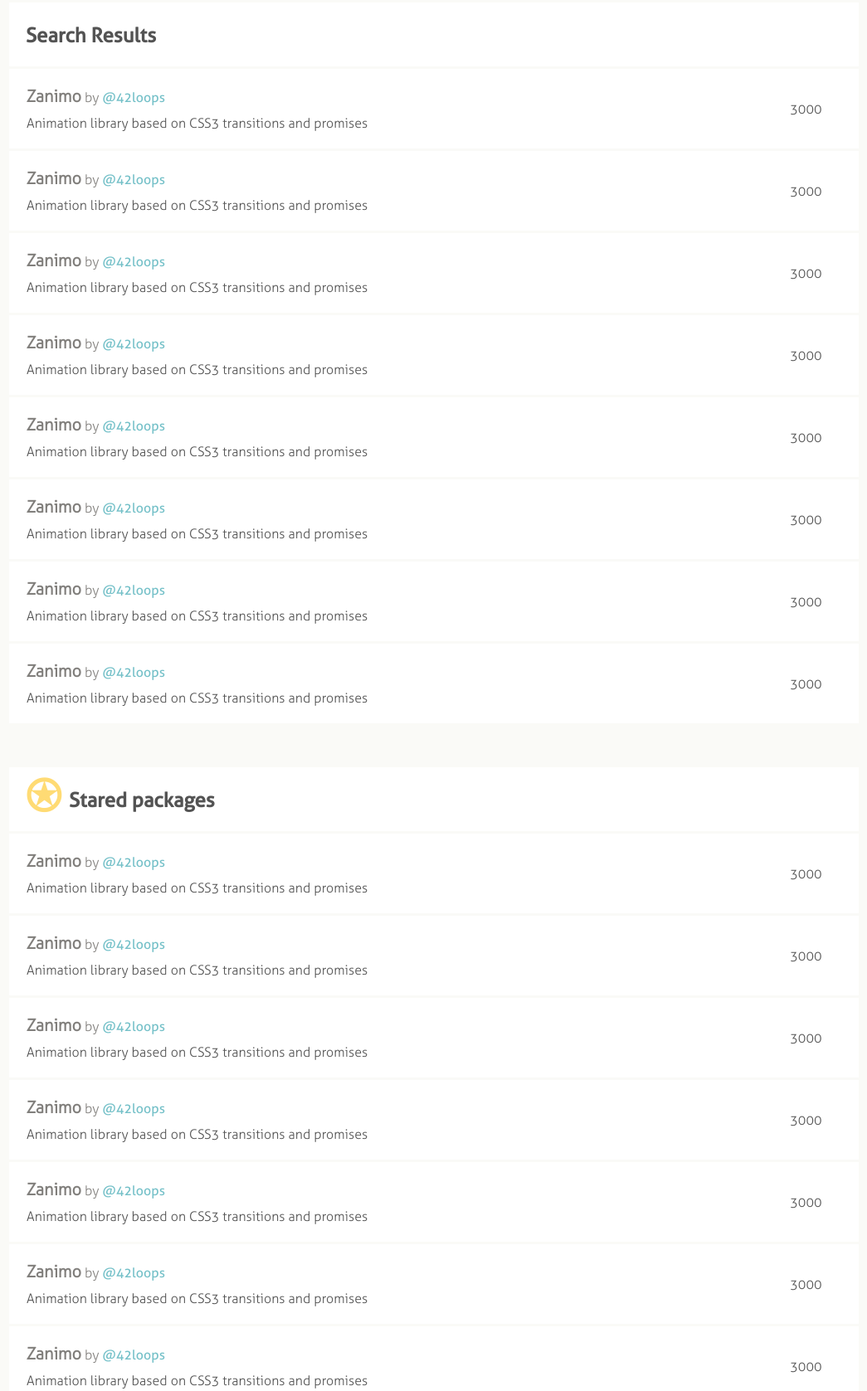
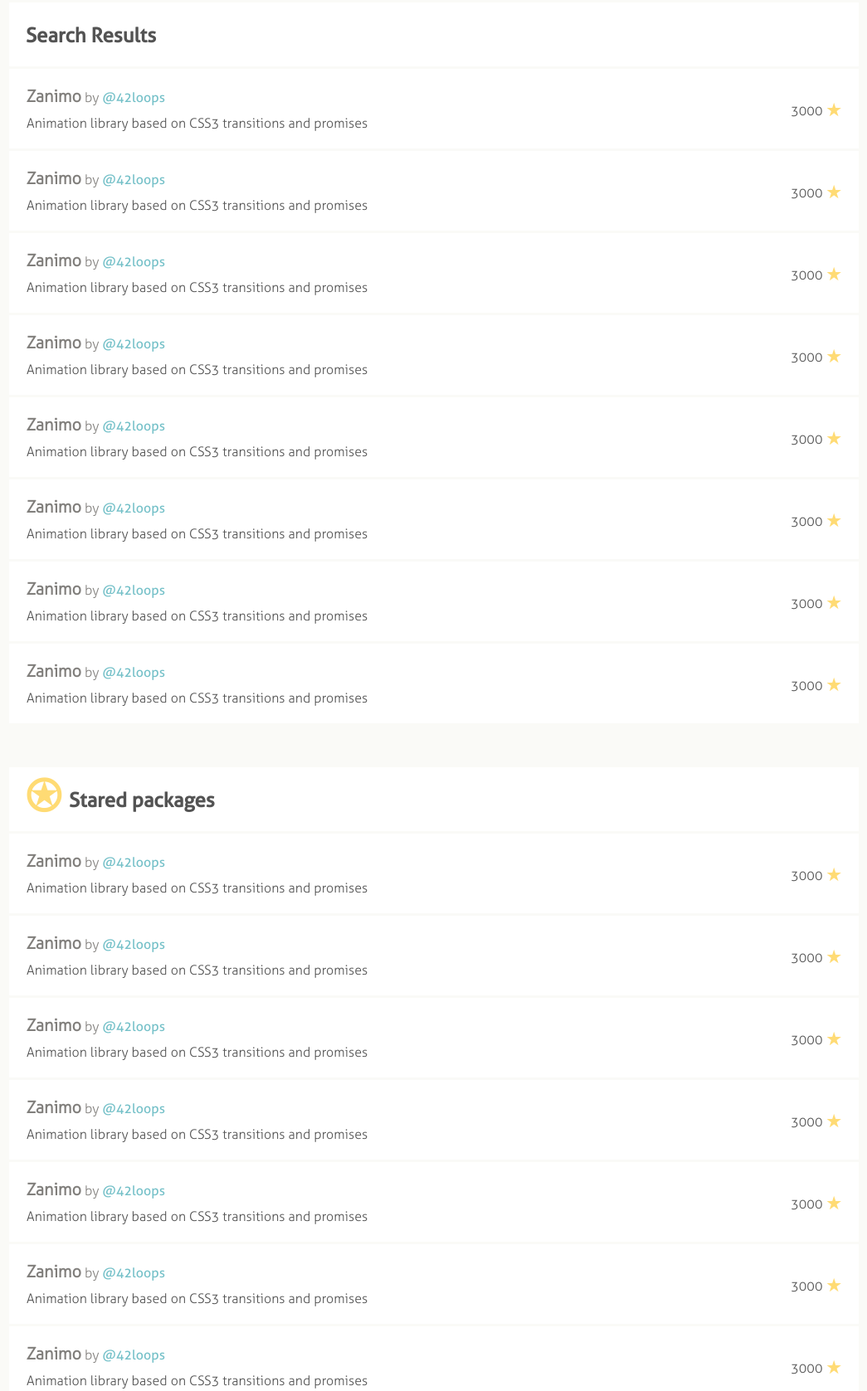
Before and after one commit to peutetre/watchnpm, a website: page public/index.html in a window 1280 px wide. Shown: the part 297-1974 px from the top of the page at 83% size, without its empty margins (117-1162 px from the left). Drawn offline with Linux system fonts and the light colour scheme.

Commit message:
add stars

```diff
--- a/app/styles/style.styl
+++ b/app/styles/style.styl
@@ -98,3 +98,14 @@ strong.package-name
 
 footer
     height: 50px;
+
+span.star
+    color: rgb(255, 219, 116);
+    font-size: 36px;
+    vertical-align: sub;
+
+
+td:nth-child(2n)
+    text-align: right;
+    padding-right: 20px;
+    vertical-align: middle;
--- a/public/index.html
+++ b/public/index.html
@@ -33,7 +33,18 @@
                             </dl>
                         </td>
                         <td>
-                            3000 <div class='star'></div>
+                            3000 <span class='star'>⭑</span>
+                        </td>
+                    </tr>
+                    <tr>
+                        <td>
+                            <dl>
+                                <dt> <strong class='package-name'>Zanimo</strong> by <span class='author'>@42loops</span></dt>
+                                <dd>Animation library based on CSS3 transitions and promises</dd>
+                            </dl>
+                        </td>
+                        <td class='right'>
+                            3000 <span class='star'>⭑</span>
                         </td>
                     </tr>
                     <tr>
@@ -44,7 +55,7 @@
                             </dl>
                         </td>
                         <td>
-                            3000 <div class='star'></div>
+                            3000 <span class='star'>⭑</span>
                         </td>
                     </tr>
                     <tr>
@@ -55,7 +66,7 @@
                             </dl>
                         </td>
                         <td>
-                            3000 <div class='star'></div>
+                            3000 <span class='star'>⭑</span>
                         </td>
                     </tr>
                     <tr>
@@ -66,7 +77,7 @@
                             </dl>
                         </td>
                         <td>
-                            3000 <div class='star'></div>
+                            3000 <span class='star'>⭑</span>
                         </td>
                     </tr>
                     <tr>
@@ -77,7 +88,7 @@
                             </dl>
                         </td>
                         <td>
-                            3000 <div class='star'></div>
+                            3000 <span class='star'>⭑</span>
                         </td>
                     </tr>
                     <tr>
@@ -88,7 +99,7 @@
                             </dl>
                         </td>
                         <td>
-                            3000 <div class='star'></div>
+                            3000 <span class='star'>⭑</span>
                         </td>
                     </tr>
                     <tr>
@@ -99,18 +110,7 @@
                             </dl>
                         </td>
                         <td>
-                            3000 <div class='star'></div>
-                        </td>
-                    </tr>
-                    <tr>
-                        <td>
-                            <dl>
-                                <dt> <strong class='package-name'>Zanimo</strong> by <span class='author'>@42loops</span></dt>
-                                <dd>Animation library based on CSS3 transitions and promises</dd>
-                            </dl>
-                        </td>
-                        <td>
-                            3000 <div class='star'></div>
+                            3000 <span class='star'>⭑</span>
                         </td>
                     </tr>
                 </table>
@@ -126,7 +126,7 @@
                             </dl>
                         </td>
                         <td>
-                            3000 <div class='star'></div>
+                            3000 <span class='star'>⭑</span>
                         </td>
                     </tr>
                     <tr>
@@ -137,7 +137,7 @@
                             </dl>
                         </td>
                         <td>
-                            3000 <div class='star'></div>
+                            3000 <span class='star'>⭑</span>
                         </td>
                     </tr>
                     <tr>
@@ -148,7 +148,7 @@
                             </dl>
                         </td>
                         <td>
-                            3000 <div class='star'></div>
+                            3000 <span class='star'>⭑</span>
                         </td>
                     </tr>
                     <tr>
@@ -159,7 +159,7 @@
                             </dl>
                         </td>
                         <td>
-                            3000 <div class='star'></div>
+                            3000 <span class='star'>⭑</span>
                         </td>
                     </tr>
                     <tr>
@@ -170,7 +170,7 @@
                             </dl>
                         </td>
                         <td>
-                            3000 <div class='star'></div>
+                            3000 <span class='star'>⭑</span>
                         </td>
                     </tr>
                     <tr>
@@ -181,7 +181,7 @@
                             </dl>
                         </td>
                         <td>
-                            3000 <div class='star'></div>
+                            3000 <span class='star'>⭑</span>
                         </td>
                     </tr>
                     <tr>
@@ -192,7 +192,7 @@
                             </dl>
                         </td>
                         <td>
-                            3000 <div class='star'></div>
+                            3000 <span class='star'>⭑</span>
                         </td>
                     </tr>
                     <tr>
@@ -203,7 +203,7 @@
                             </dl>
                         </td>
                         <td>
-                            3000 <div class='star'></div>
+                            3000 <span class='star'>⭑</span>
                         </td>
                     </tr>
                 </table>
```
Also changed, not shown: public/styles/style.css.
